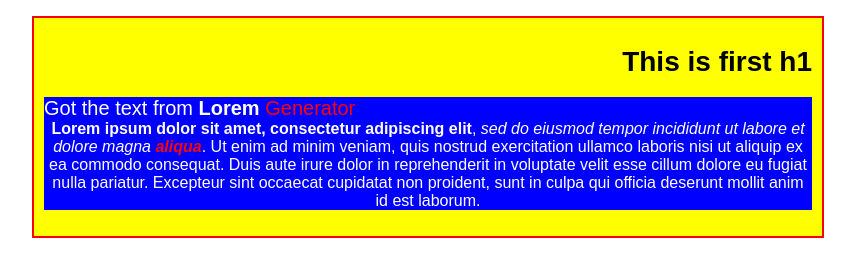
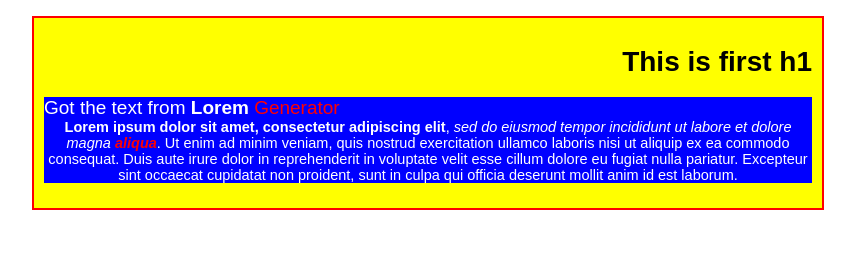
Before and after one commit to iren-bod/HTML-CSS-Training, a plain HTML site: page HW/index.html in a window 1280 px wide. Shown: the part 54-330 px from the top of the page, without its empty margins (212-1067 px from the left). Drawn offline with Linux system fonts and the light colour scheme.

```diff
--- a/HW/index.html
+++ b/HW/index.html
@@ -2,29 +2,23 @@
 <html lang="en">
 <head>
     <meta charset="UTF-8">
-    <title>Homework</title>
+    <title>Title 123</title>
     <link rel="stylesheet" href="styles.css">
 </head>
 <body>
-    <div class="Heading">
-       <h1>HOMEWORK</h1>
-    </div>
-     <div class="border_blok">
-        <div class="Heading_twoo">
-             <h1>This is first <span>h1</span></h1>
-        </div>
-           <div class="border_twoo">
-               <div class="Start_text">
-               <p><span>Got the text from <b>Lorem</b> <span class="red">Generator</span></span>
-               </div>
-           <b>Lorem ipsum dolor sit amet, consectetur adipiscing elit</b>,
-            <i>sed do eiusmod tempor incididunt ut labore et dolore magna <b class="red">aliqua</b></i>.
+    <h1>HOMEWORK</h1>
+    <div>
+        <h1>This is first <span>h1</span></h1>
+        <p>
+            <span>Got the text from <b>Lorem</b> <span>Generator</span></span>
+            <b>Lorem ipsum dolor sit amet, consectetur adipiscing elit</b>,
+            <i>sed do eiusmod tempor incididunt ut labore et dolore magna <b>aliqua</b></i>.
             Ut enim ad minim veniam, quis nostrud exercitation ullamco laboris
             nisi ut aliquip ex ea commodo consequat. Duis aute irure dolor in
             reprehenderit in voluptate velit esse cillum dolore eu fugiat nulla pariatur.
             Excepteur sint occaecat cupidatat non proident, sunt in culpa qui officia
-            deserunt mollit anim id est laborum.</p>
-           </div>
-     </div>
+            deserunt mollit anim id est laborum.
+        </p>
+    </div>
 </body>
 </html>
--- a/HW/styles.css
+++ b/HW/styles.css
@@ -6,7 +6,7 @@ html, body {
     font-size: 14px;
     font-family: Arial;
 }
-.border_blok {
+div {
     border: 2px solid red;
     width: 60%;
     margin: 10px auto;
@@ -14,27 +14,26 @@ html, body {
     text-align: center;
     background: yellow;
 }
-.Heading_twoo {
+div > h1 {
     text-align: right;
 }
-.p {
+div > p {
+    text-align: center;
+    background: blue;
+    color: white;
+    font-size: 14.5px;
+}
+body > h1 {
+    text-align: center;
+}
+div > p > i > b {
+    color: red;
+}
+div > p > span > span {
+    color: red;
+}
+div > p > span {
+    font-size: 19px;
+    display: block;
     text-align: left;
 }
-.Heading {
-    text-align: center;
-}
-.border_twoo {
-    background: blue;
-    color: white;
-    font-size: 16px;
-}
-.Start_text {
-    text-align: left;
-    font-size: 20px;
-}
-.Start_text p {
-    margin: 0;
-}
-.red {
-    color: red;
-}
```
